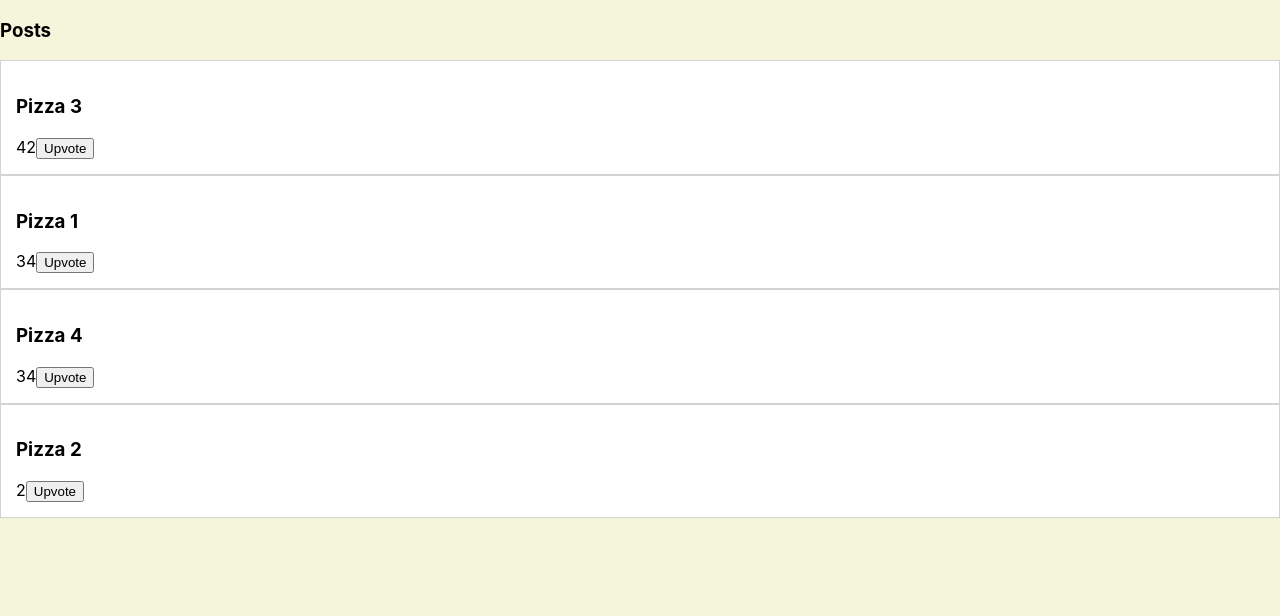
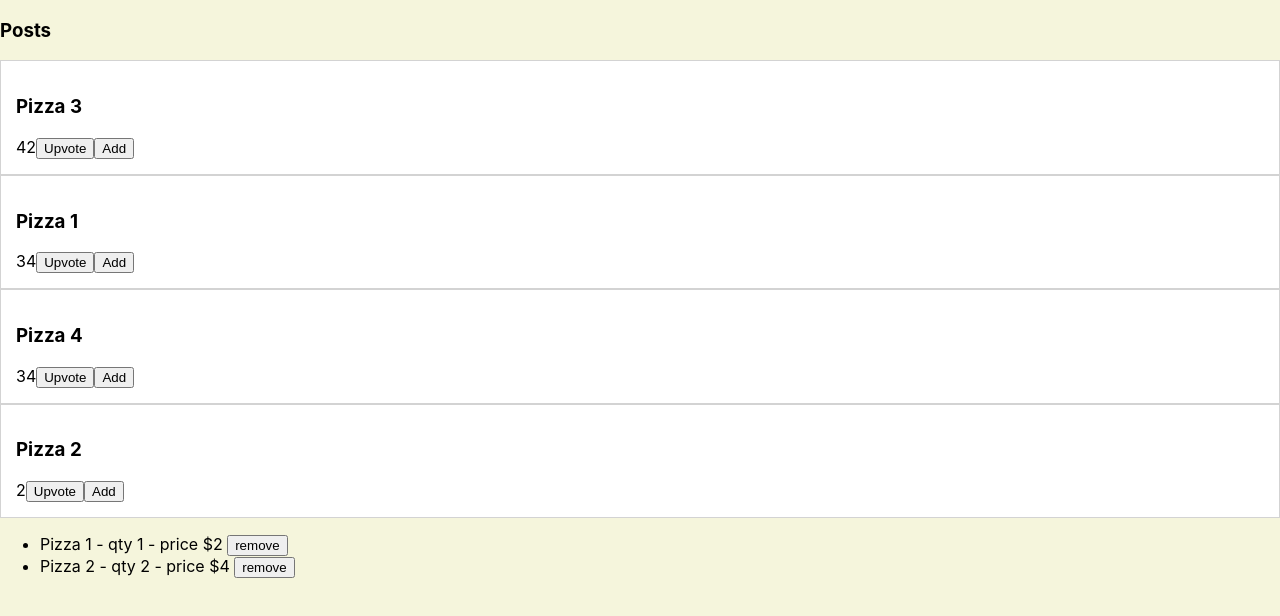
Before and after one commit to mmarinova-mm/react-course, a React (Create React App) app in the folder my-app/: page / in a window 1280 px wide. Shown: the top 616 px of the page. Built offline with nearby package versions, Linux system fonts and the light colour scheme.

Commit message:
Moving files around

```diff
--- a/my-app/src/App.js
+++ b/my-app/src/App.js
@@ -2,33 +2,13 @@ import React from 'react';
 import './App.css';
 import Page from './Components/Page';
 import pizzas from './data';
-import {DECREMENT_VOTES, INCREMENT_VOTES, SORT_PIZZAS, sortPizzas} from "./Components/Page/actions";
 import {combineReducers, createStore} from "redux";
 import {Provider} from "react-redux";
 import {composeWithDevTools} from "redux-devtools-extension";
+import {pizzaReducer, sortPizzas} from "./modules/pizzas";
+import {cartReducer} from "./modules/cart";
 
-const initialState = {
-    pizzas: [],
-};
-
-function pizzaActions(pizzas = initialState, action) {
-    switch (action.type) {
-        case INCREMENT_VOTES:
-            return pizzas.map(p => p.id === action.id ? {...p, votesCount: p.votesCount + 1} : p);
-        case DECREMENT_VOTES:
-            return pizzas.map(p => p.id === action.id ? {...p, votesCount: p.votesCount - 1} : p);
-        case SORT_PIZZAS:
-            return pizzas.sort((a, b) => (b.votesCount - a.votesCount));
-        default:
-            return pizzas;
-    }
-}
-
-function cartActions(state = initialState, action) {
-    return state;
-}
-
-const store = createStore(combineReducers({pizzas: pizzaActions, cart: cartActions}), {pizzas: pizzas}, composeWithDevTools());
+const store = createStore(combineReducers({pizzas: pizzaReducer, cart: cartReducer}), {pizzas: pizzas}, composeWithDevTools());
 
 export default function App() {
     store.dispatch(sortPizzas());
--- a/my-app/src/Components/Page/Cart/index.tsx
+++ b/my-app/src/Components/Page/Cart/index.tsx
@@ -0,0 +1,10 @@
+import React from "react";
+
+export default function Cart() {
+    return <div>
+        <ul>
+            <li>Pizza 1 - qty 1 - price $2 <button>remove</button></li>
+            <li>Pizza 2 - qty 2 - price $4 <button>remove</button></li>
+        </ul>
+    </div>
+}
--- a/my-app/src/Components/Page/PizzaList/Pizza/index.tsx
+++ b/my-app/src/Components/Page/PizzaList/Pizza/index.tsx
@@ -1,5 +1,5 @@
 import React from "react";
-import IPizza from "../interfaces/IPizza";
+import {IPizza} from "../../../../modules/pizzas";
 
 interface IPizzaProps {
     children: React.ReactNode,
--- a/my-app/src/Components/Page/PizzaList/index.tsx
+++ b/my-app/src/Components/Page/PizzaList/index.tsx
@@ -1,6 +1,7 @@
 import React from "react";
 import Pizza from "./Pizza";
-import IPizza from "./interfaces/IPizza";
+import {IPizza} from "../../../modules/pizzas";
+import {addToCart} from "../../../modules/cart";
 
 interface IPizzaListProps {
     pizzas: Array<IPizza>,
@@ -18,6 +19,7 @@ export default function PizzaList({pizzas = [], upvote}: IPizzaListProps) {
                         {pizzas.map(pizza => (
                             <Pizza pizza={pizza}>
                                 <button onClick={() => upvote(pizza)}>Upvote</button>
+                                <button onClick={() => addToCart(pizza)}>Add</button>
                             </Pizza>
                         ))}
                     </div>
--- a/my-app/src/Components/Page/PizzaList/interfaces/IPizza.ts
+++ /dev/null
@@ -1,6 +0,0 @@
-export default interface IPizza {
-    id: number;
-    title: string;
-    tagline: string;
-    votesCount: number;
-}
--- a/my-app/src/Components/Page/actions.tsx
+++ /dev/null
@@ -1,14 +0,0 @@
-export const INCREMENT_VOTES = 'INCREMENT_VOTES';
-export const DECREMENT_VOTES = 'DECREMENT_VOTES';
-export const SORT_PIZZAS = 'SORT_PIZZAS';
-export const INDEX_PIZZAS = 'INDEX_PIZZASS';
-
-export function decrementPizzaVotes(pizzaId: number) {
-    return {type: DECREMENT_VOTES, id: pizzaId};
-}
-export function sortPizzas() {
-    return {type: SORT_PIZZAS};
-}
-export function incrementPizzaVotes(pizzaId: number) {
-    return {type: INCREMENT_VOTES, id: pizzaId};
-}
--- a/my-app/src/Components/Page/index.tsx
+++ b/my-app/src/Components/Page/index.tsx
@@ -1,8 +1,8 @@
 import React, {useState} from 'react';
-import IPizza from "./PizzaList/interfaces/IPizza";
 import PizzaList from "./PizzaList";
 import { useSelector, useDispatch } from 'react-redux';
-import {decrementPizzaVotes, incrementPizzaVotes, sortPizzas} from "./actions";
+import Cart from "./Cart";
+import {decrementPizzaVotes, incrementPizzaVotes, IPizza, sortPizzas} from "../../modules/pizzas";
 
 export default function Page() {
     const dispatch = useDispatch();
@@ -22,5 +22,8 @@ export default function Page() {
         dispatch(sortPizzas());
     };
 
-    return <main><PizzaList pizzas={pizzas} upvote={upvote}/></main>;
+    return <main>
+        <PizzaList pizzas={pizzas} upvote={upvote}/>
+        <Cart></Cart>
+    </main>;
 }
--- /dev/null
+++ b/my-app/src/modules/cart.tsx
@@ -0,0 +1,32 @@
+import {IPizza} from "./pizzas";
+
+export const CART_ADD = 'CART_ADD';
+
+export interface IAction {
+    type: string,
+    payload: any
+}
+
+export interface ICartItem {
+    pizzaId: number,
+    count: number
+}
+
+export type ICart = ICartItem[];
+
+export function cartReducer(cart: ICart = [], action: IAction) {
+    console.log(action);
+    switch (action.type) {
+        case CART_ADD:
+            return [action.payload];
+        default:
+            return cart;
+    }
+}
+
+export function addToCart(pizza: IPizza) {
+    return {
+        type: CART_ADD,
+        payload: pizza.id
+    }
+}
--- /dev/null
+++ b/my-app/src/modules/pizzas.tsx
@@ -0,0 +1,33 @@
+export const INCREMENT_VOTES = 'PIZZA_INCREMENT_VOTES';
+export const DECREMENT_VOTES = 'PIZZA_DECREMENT_VOTES';
+export const SORT_PIZZAS = 'PIZZA_SORT';
+
+export function decrementPizzaVotes(pizzaId: number) {
+    return {type: DECREMENT_VOTES, id: pizzaId};
+}
+export function sortPizzas() {
+    return {type: SORT_PIZZAS};
+}
+export function incrementPizzaVotes(pizzaId: number) {
+    return {type: INCREMENT_VOTES, id: pizzaId};
+}
+
+export interface IPizza {
+    id: number;
+    title: string;
+    tagline: string;
+    votesCount: number;
+}
+
+export function pizzaReducer(pizzas: IPizza[] = [], action: any) {
+    switch (action.type) {
+        case INCREMENT_VOTES:
+            return pizzas.map(p => p.id === action.id ? {...p, votesCount: p.votesCount + 1} : p);
+        case DECREMENT_VOTES:
+            return pizzas.map(p => p.id === action.id ? {...p, votesCount: p.votesCount - 1} : p);
+        case SORT_PIZZAS:
+            return pizzas.sort((a, b) => (b.votesCount - a.votesCount));
+        default:
+            return pizzas;
+    }
+}
```
